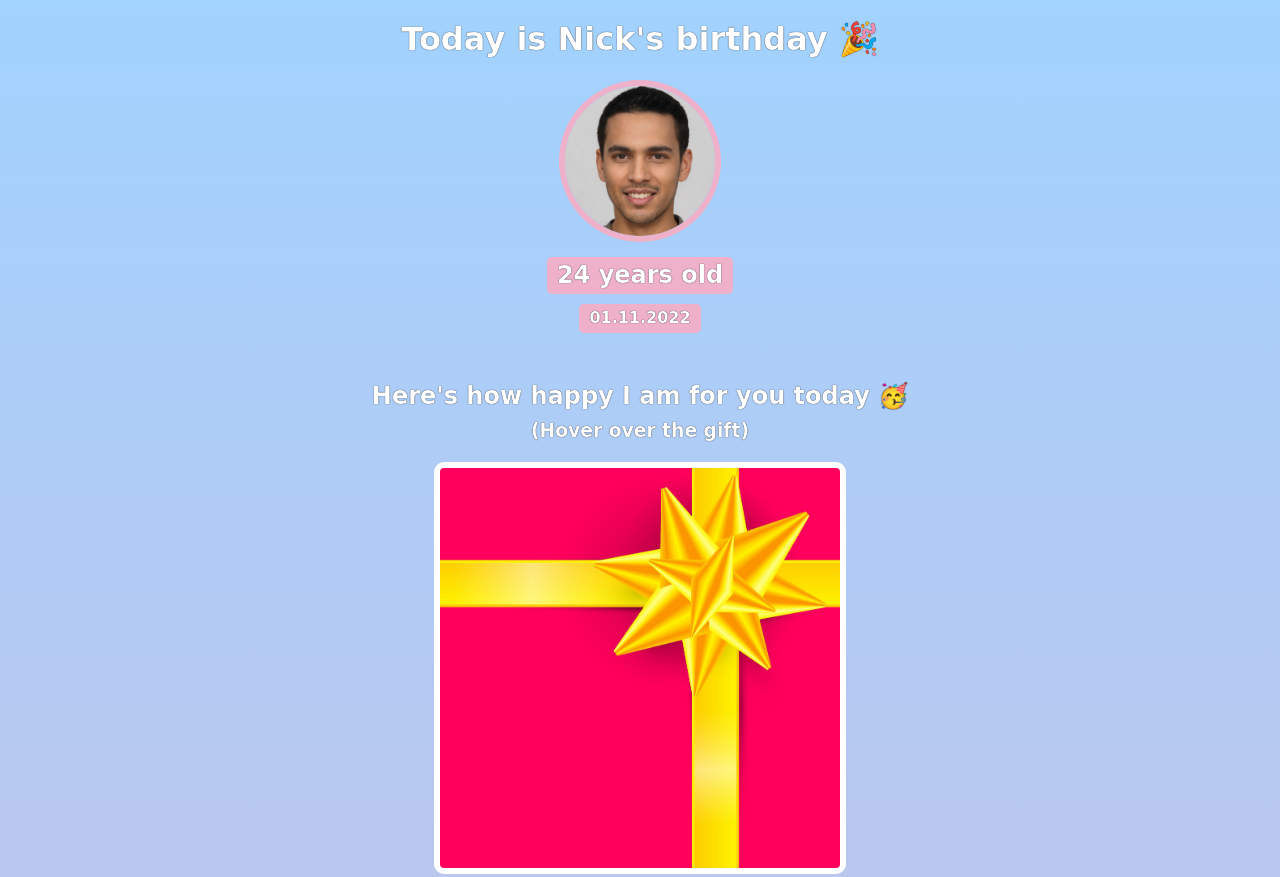
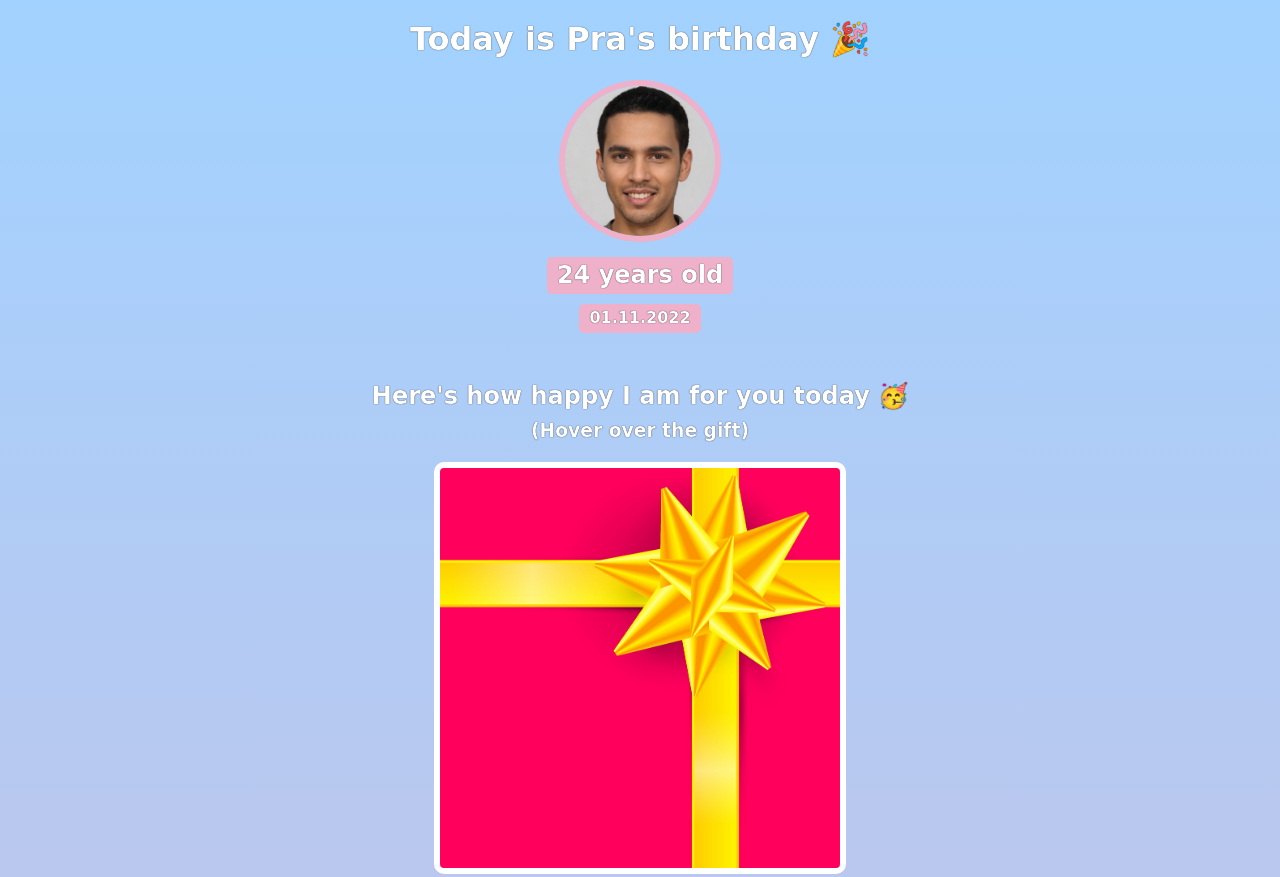
Before and after one commit to Muvanm/birthday-gift-site, a plain HTML site: page index.html in a window 1280 px wide. Shown: the top 877 px of the page. Drawn offline with nearby package versions, Linux system fonts and the light colour scheme; a web font is replaced by a local one.

Commit message:
Change the name to pra

```diff
--- a/index.html
+++ b/index.html
@@ -7,7 +7,7 @@
     </head>
     <body>
         <div id="header">
-            <h1>Today is Nick's birthday 🎉</h1>
+            <h1>Today is Pra's birthday 🎉</h1>
             <img id="bff-img" src="images/nick.jpg">
             <h2 id="bday-age">24 years old</h2>
             <h4 id="bday-date">01.11.2022</h4>
```
